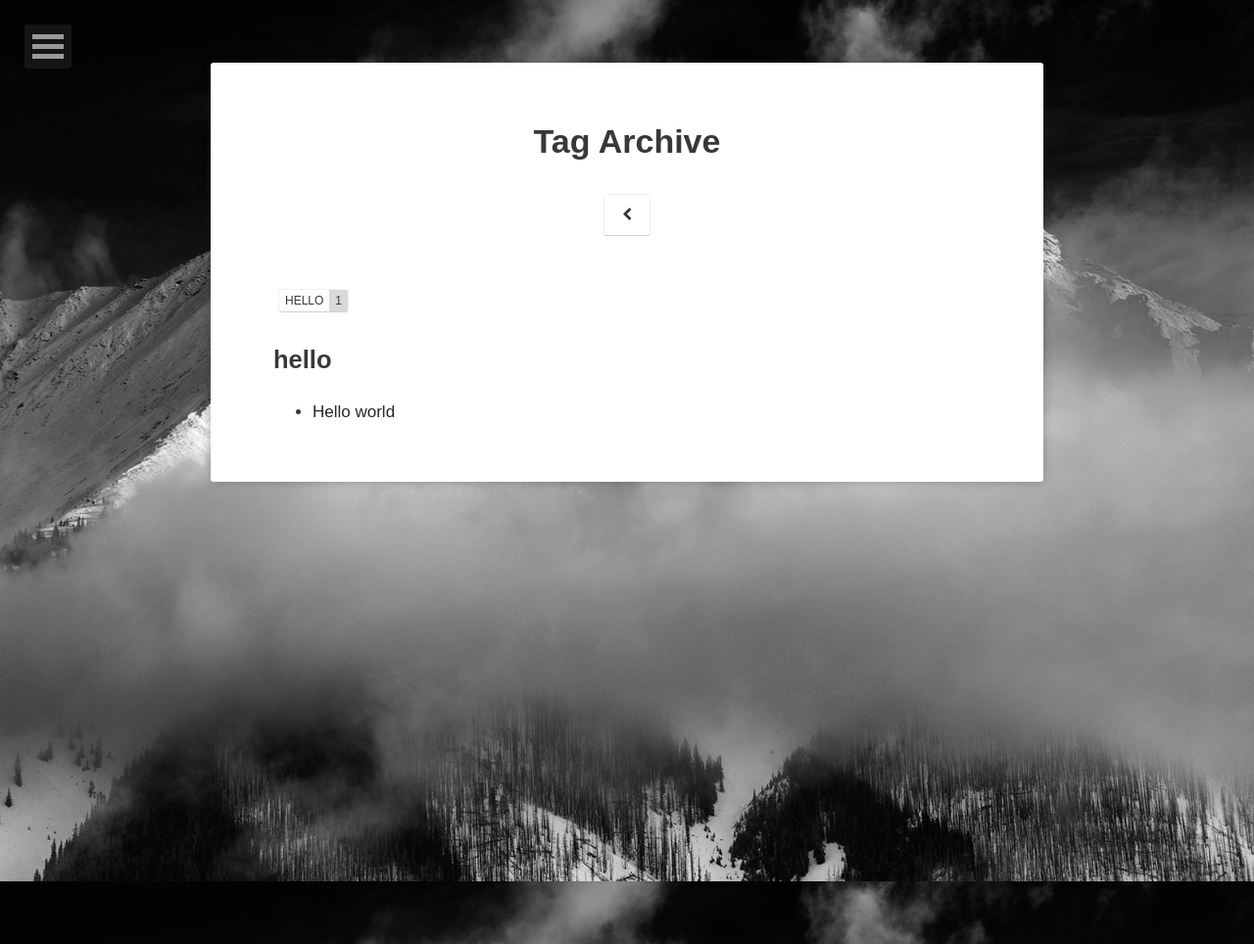
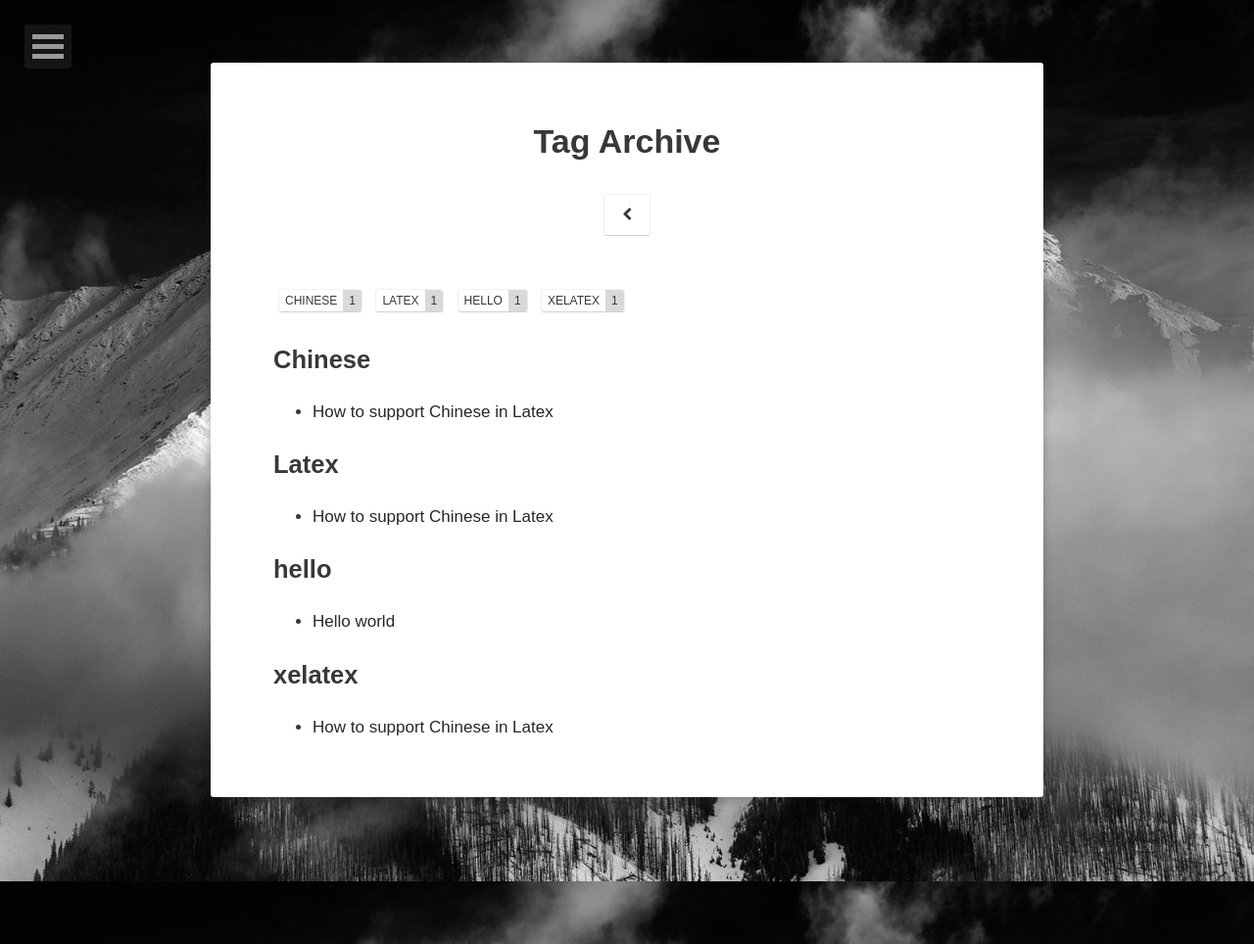
Before and after one commit to Chenlonw/chenlonw.github.com, a Jekyll site: the page built from tags/index.html, in a window 1280 px wide. Shown: the whole page at 98% size. Built offline with Jekyll 4.4.1, drawn with Linux system fonts in a browser that asks for light colours; some web fonts are replaced; some of the changed lines change nothing that is shown.

Commit message:
add 2016-05-16-Latex-Chinese

```diff
--- a/_config.yml
+++ b/_config.yml
@@ -9,7 +9,7 @@ logo:               'assets/img/logo.png'
 background:         'assets/img/16304833066_4c18c6e1d2_o.jpg'
 tiled_bg:           false   # Set this true if you want to tile your background image, otherwise it will be covered
 locale:             en_US
-port: 4075
+port: 4078
 #url:               http://taylantatli.me/Moon
 
 # Jekyll
--- /dev/null
+++ b/_posts/2016-05-16-Latex-Chinese.md
@@ -0,0 +1,57 @@
+---
+layout: post
+title:  "How to support Chinese in Latex"
+date:   2016-05-16
+excerpt: "Two ways to support Chinese fonts in Latex"
+tag:
+- Latex
+- Chinese
+- xelatex
+comments: true
+---
+
+> 该文目的在于讨论如何让Latex支持中文文档的书写。本文介绍两种常见的方法，推荐读者使用第二种方法
+
+
+### CJK package
+
+[**Latex**](https://www.latex-project.org/) 是基于Tex排版系统的文档书写系统。Tex排版系统最早由
+[Prof. Donald Knuth](http://www-cs-faculty.stanford.edu/~knuth/)发明。然而该系统使用的不是unicode
+编码,导致在本质上就不能支持中文输入，同时它不能使用系统字体,造成了很多不便。所以早期 Latex 通过外
+置的包来支持中文输入，即大家常提到的 CJK package，但是其使用中据说有很多BUG。其Demo文档如下:
+
+<script src="https://gist.github.com/Chenlonw/b0bb9c8e55a3c5392f1b27f37aaab949.js"></script>
+
+可以直接采用`pdflatex`编译上面文档，得到中文支持。简单情况下使用少量中文可以采用该方法。
+
+### Xelatex+xeCJK
+
+Xetex和Tex在同一个层面上，都是排版系统。Xetex是目前公认的对中文支持最好的方法，简单不需要多余的配置。
+采用Unicode进行编码，本质上支持多国语言，而且能够自由调用系统字体. 下面安装方法是就我自己的安装流程总结
+，很多地方可能认识不足:
+
+- 安装xetex: `sudo apt-get install texlive-xetex texlive-latex-extra`
+
+- 安装中文字体:
+  + 查看现有的中文字体:`fc-list:lang=zh`
+  + 如果字体不全，可以从网上下载微软, adobe字体并拷贝到`/usr/share/fonts`或者 `~/.fonts`下.
+
+字体安装流程如下:
+
+sudo mkfontscale
+sudo mkfontdir
+sudo fc-cache -fv
+{: .notice}
+
+-  生成一个package名为`zhfontcfg.sty`，该文件名字可以任意。该文件放在Latex存放宏包的地方(通常为`~/.texmf-var/tex/latex`),
+ 或者和你的Tex文档直接存放在一起。如果存放在默认宏包的地方，则需要执行安装`sudo mktexlsr`。
+
+**zhfontcfg.sty/demo.tex:**
+<script src="https://gist.github.com/Chenlonw/6c4332730d986e479a447d5b10992d2b.js"></script>
+
+---
+
+*参考文献：*
+[1.xetex完美中文配置](http://www.linuxdiyf.com/viewarticle.php?id=108646)
+[2.使用xelatex生成中文pdf](http://blog.jqian.net/post/xelatex.html)
+[3.Texlive2010 + Xetex +xeCJK 的中文配置](http://blog.sina.com.cn/s/blog_77f5a65c0101betb.html)
```
